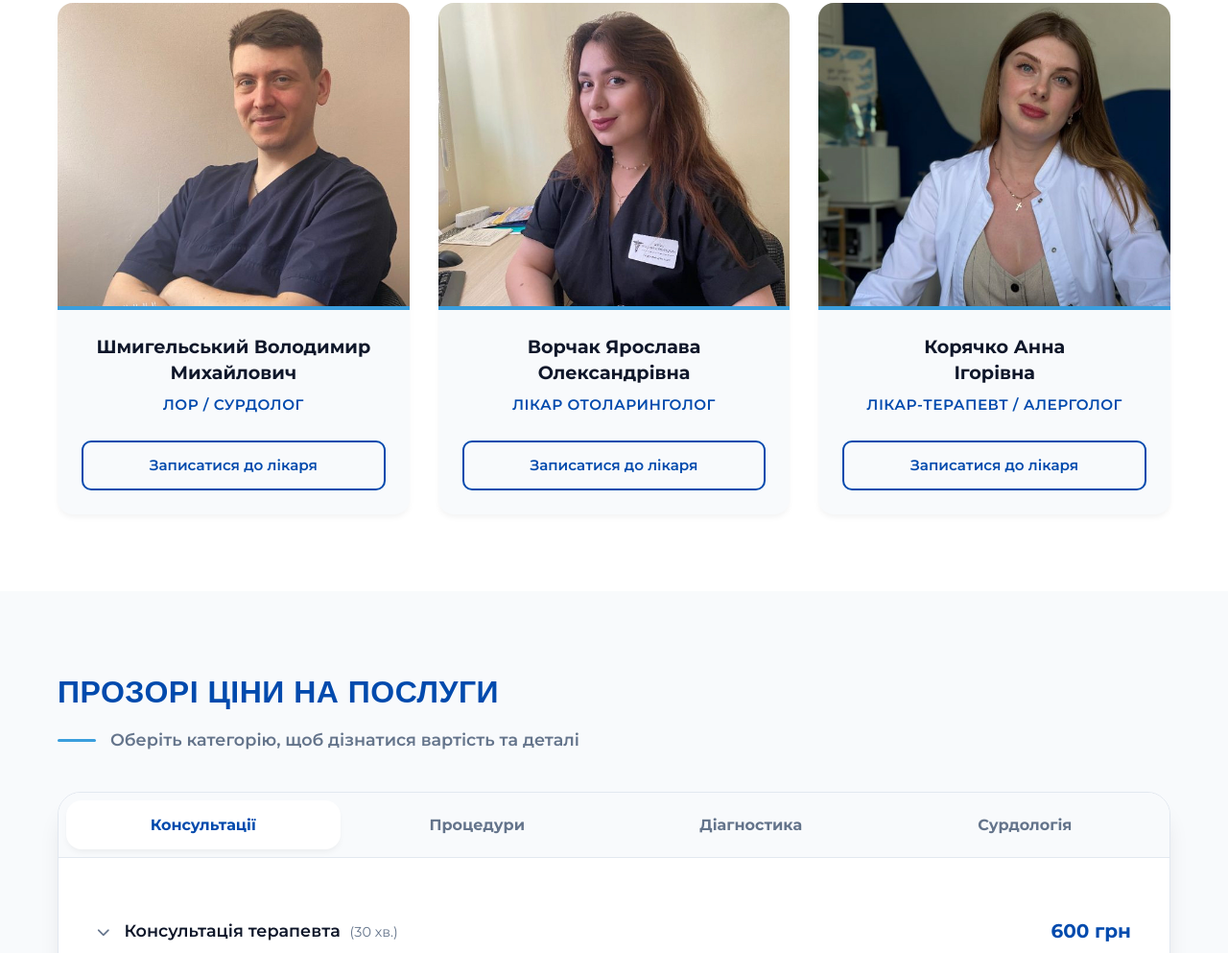
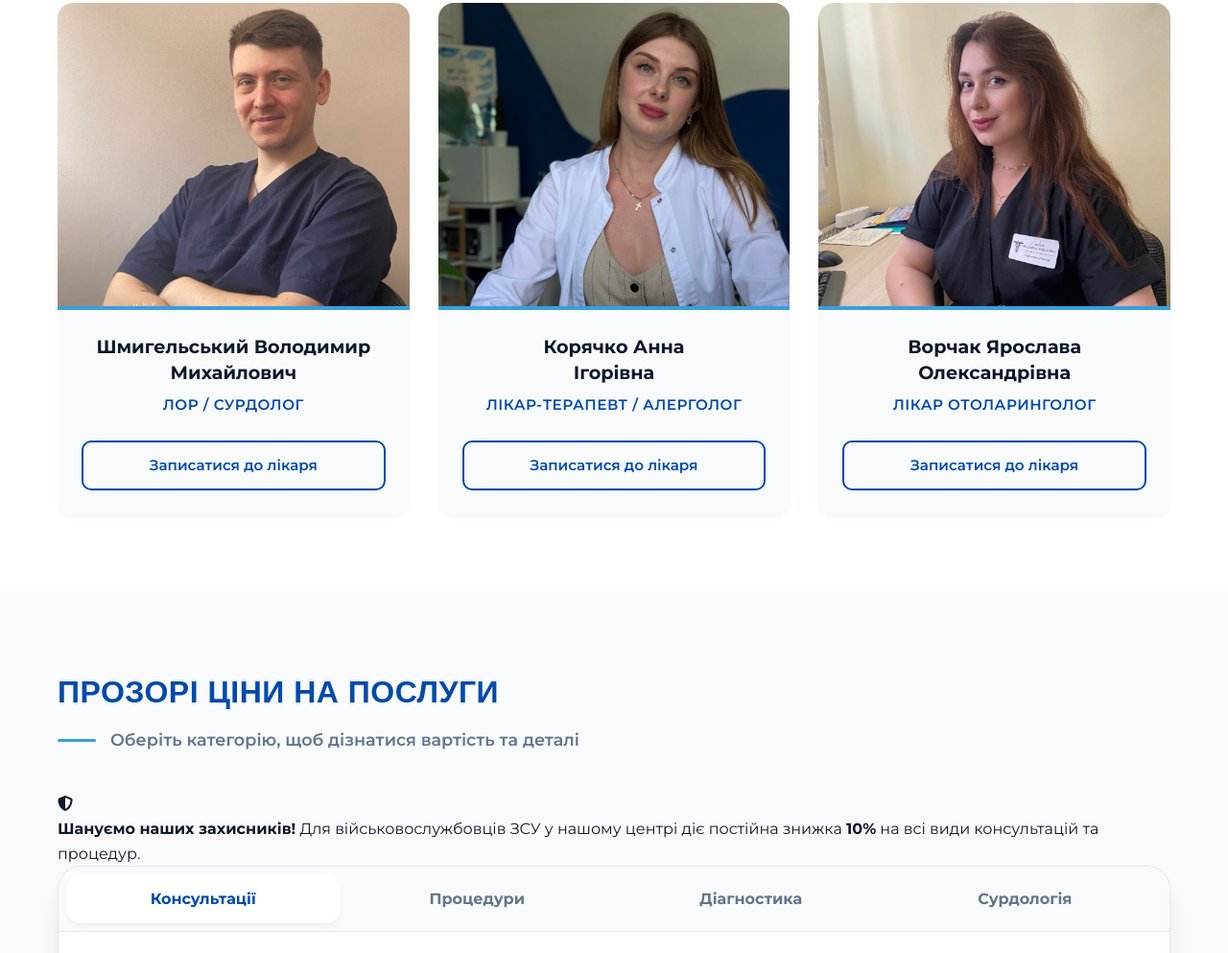
Before and after one commit to ototime-it/ototime, a plain HTML site: page index.html in a window 1280 px wide. Shown: the part 1567-2560 px from the top of the page at 96% size. Drawn offline with Linux system fonts and the light colour scheme; a web font is replaced by a local one.

Commit message:
Add files via upload

```diff
--- a/index.html
+++ b/index.html
@@ -113,19 +113,19 @@
                 </div>
 
                 <div class="doctor-card">
+                    <img src="img/koriachko.jpg" alt="Лікар-терапевт медичного центру" class="doc-photo">
+                    <div class="doc-info">
+                        <h3>Корячко Анна <br> Ігорівна</h3>
+                        <p class="specialty">Лікар-терапевт / алерголог</p>
+                        <a href="https://bookon.ua/s/ototime.prk" class="btn btn-outline btn-sm" target="_blank">Записатися до лікаря</a>
+                    </div>
+                </div>
+
+				<div class="doctor-card">
                     <img src="img/vorchak.jpg" alt="Ворчак Я. О." class="doc-photo">
                     <div class="doc-info">
                         <h3>Ворчак Ярослава Олександрівна</h3>
                         <p class="specialty">Лікар отоларинголог</p>
-                        <a href="https://bookon.ua/s/ototime.prk" class="btn btn-outline btn-sm" target="_blank">Записатися до лікаря</a>
-                    </div>
-                </div>
-
-                <div class="doctor-card">
-                    <img src="img/koriachko.jpg" alt="Лікар-терапевт медичного центру" class="doc-photo">
-                    <div class="doc-info">
-                        <h3>Корячко Анна <br> Ігорівна</h3>
-                        <p class="specialty">Лікар-терапевт / алерголог</p>
                         <a href="https://bookon.ua/s/ototime.prk" class="btn btn-outline btn-sm" target="_blank">Записатися до лікаря</a>
                     </div>
                 </div>
@@ -139,6 +139,15 @@
             <div class="services-header fade-in">
                 <h2 class="services-title">Прозорі ціни на послуги</h2>
                 <p class="services-subtitle">Оберіть категорію, щоб дізнатися вартість та деталі</p>
+            </div>
+
+			<div class="military-discount-banner fade-in">
+                <div class="mdb-icon">
+                    <i class="fa-solid fa-shield-halved"></i>
+                </div>
+                <div class="mdb-text">
+                    <strong>Шануємо наших захисників!</strong> Для військовослужбовців ЗСУ у нашому центрі діє постійна знижка <strong>10%</strong> на всі види консультацій та процедур.
+                </div>
             </div>
 
             <div class="price-box fade-in">
@@ -439,6 +448,11 @@
         <div class="container">
             <div class="footer-inner">
                 <p>&copy; 2026 Медичний Центр "OtoTime". Всі права захищені.</p>
+                <div class="footer-documents">
+                    <a href="https://drive.google.com/file/d/12TqN_ZfgGHbY-e5leZTAVH9bilw-Fk5R/view?usp=sharing" target="_blank" class="footer-doc-link">Правила внутрішнього розпорядку</a>
+                    <span class="footer-doc-divider">|</span>
+                    <a href="https://drive.google.com/file/d/1JIV2hiohVV9s0Hqr5Q-_OztafIc0mkeT/view?usp=sharing" target="_blank" class="footer-doc-link">Договір оферти</a>
+                </div>
             </div>
         </div>
     </footer>
```
